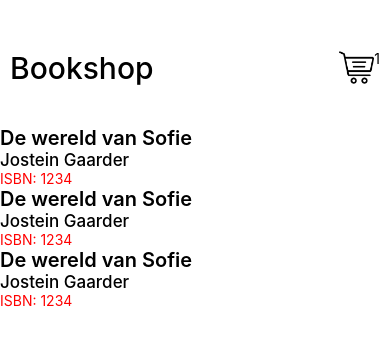
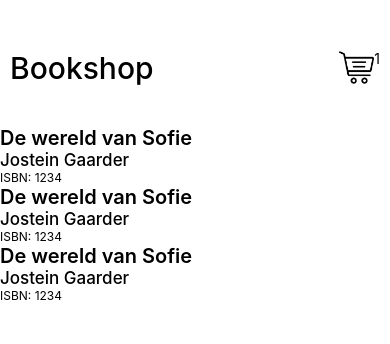
Before and after one commit to sarahlisamero/eerste-challenge-mobdev, a React Native app: screen / in a window 390 px wide. Shown: the top 344 px of the page. Built offline with nearby package versions, Linux system fonts and the light colour scheme.

Commit message:
author en stijlelementen toegevoegd, vorige fout: stijlelementen booktiles en rest is apart niet samen

```diff
--- a/components/BookTile.js
+++ b/components/BookTile.js
@@ -23,6 +23,6 @@ const styles = StyleSheet.create({
     fontWeight: "500",
   },
   tileText:{
-    color: '#FF0000',
+    fontSize:12,
   },
 });
```
